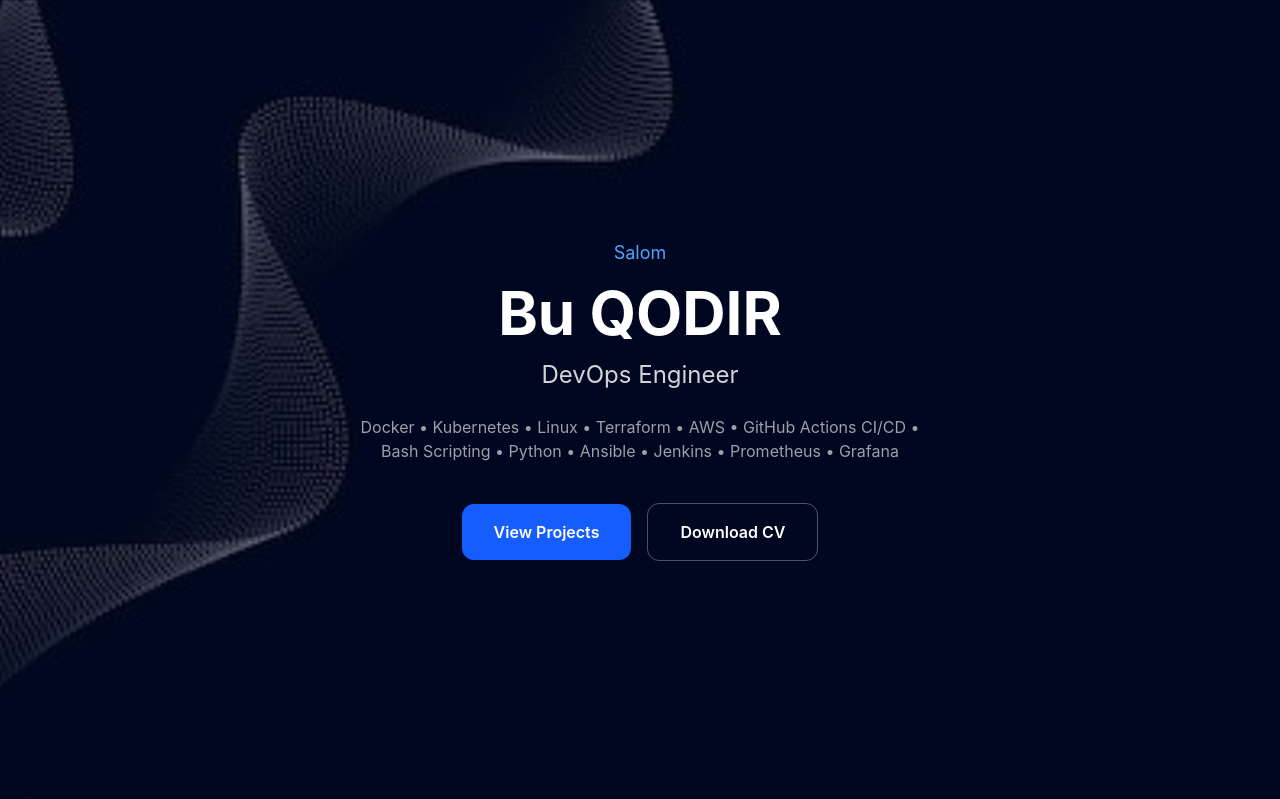
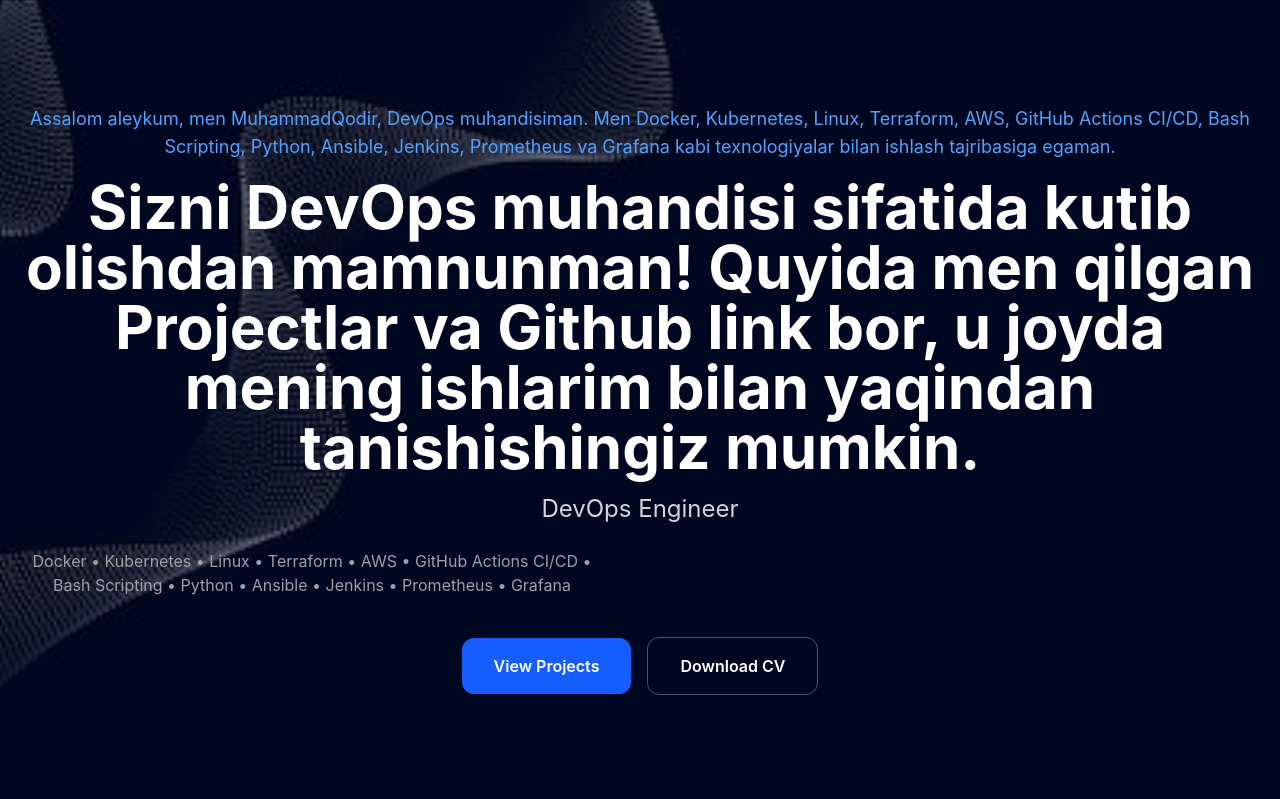
Before and after one commit to Ismoilov05/qodir-devops-portfolio, a React (Vite) app: page / in a window 1280 px wide. Shown: the top 799 px of the page. Built offline with nearby package versions, Linux system fonts and the light colour scheme.

Commit message:
new cv updated

```diff
--- a/src/App.tsx
+++ b/src/App.tsx
@@ -34,11 +34,12 @@
       <section className="container mx-auto flex min-h-screen items-center justify-center px-6">
         <div className="text-center">
           <p className="mb-4 text-blue-400 text-lg">
-          Salom
+          Assalom aleykum, men MuhammadQodir, DevOps muhandisiman. Men Docker, Kubernetes, Linux, Terraform, AWS, GitHub Actions CI/CD, Bash Scripting, Python, Ansible, Jenkins, Prometheus va Grafana kabi texnologiyalar bilan ishlash tajribasiga egaman.
           </p>
 
           <h1 className="text-6xl font-bold">
-            Bu QODIR
+            Sizni DevOps muhandisi sifatida kutib olishdan mamnunman! Quyida men qilgan Projectlar va Github link bor, u joyda mening ishlarim bilan yaqindan tanishishingiz mumkin.
+
           </h1>
 
           <h2 className="mt-4 text-2xl text-zinc-300">
@@ -58,7 +59,7 @@
             </a>
 
             <a
-              href="/qodir-devops-portfolio/1.pdf"
+              href="/qodir-devops-portfolio/cv.pdf"
               download
               className="inline-block rounded-xl border border-white/30 px-8 py-4 font-semibold text-white transition hover:border-blue-400 hover:text-blue-400"
             >
```
Also changed, not shown: 1 other file (tests, documents, lock files or other folders).
